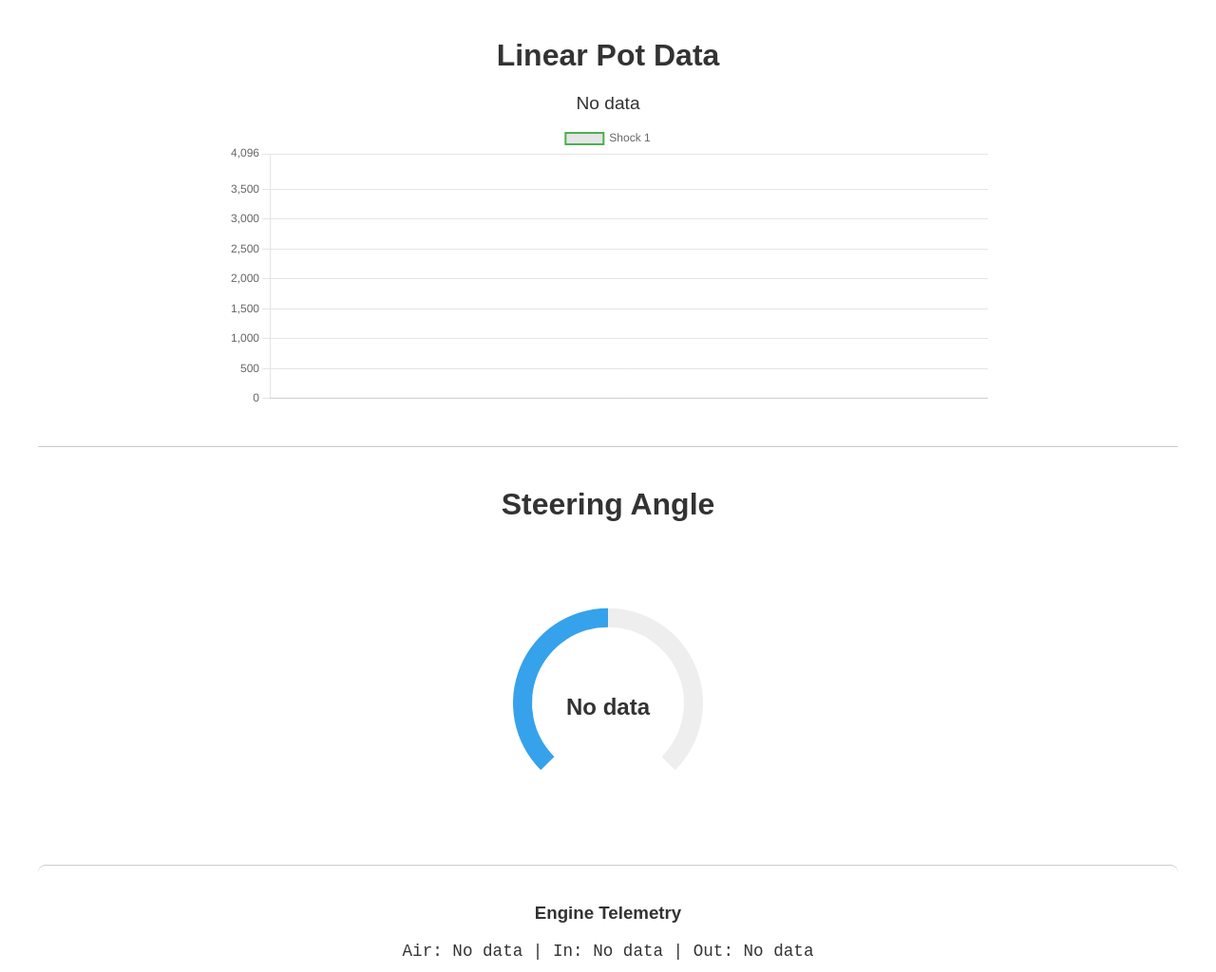
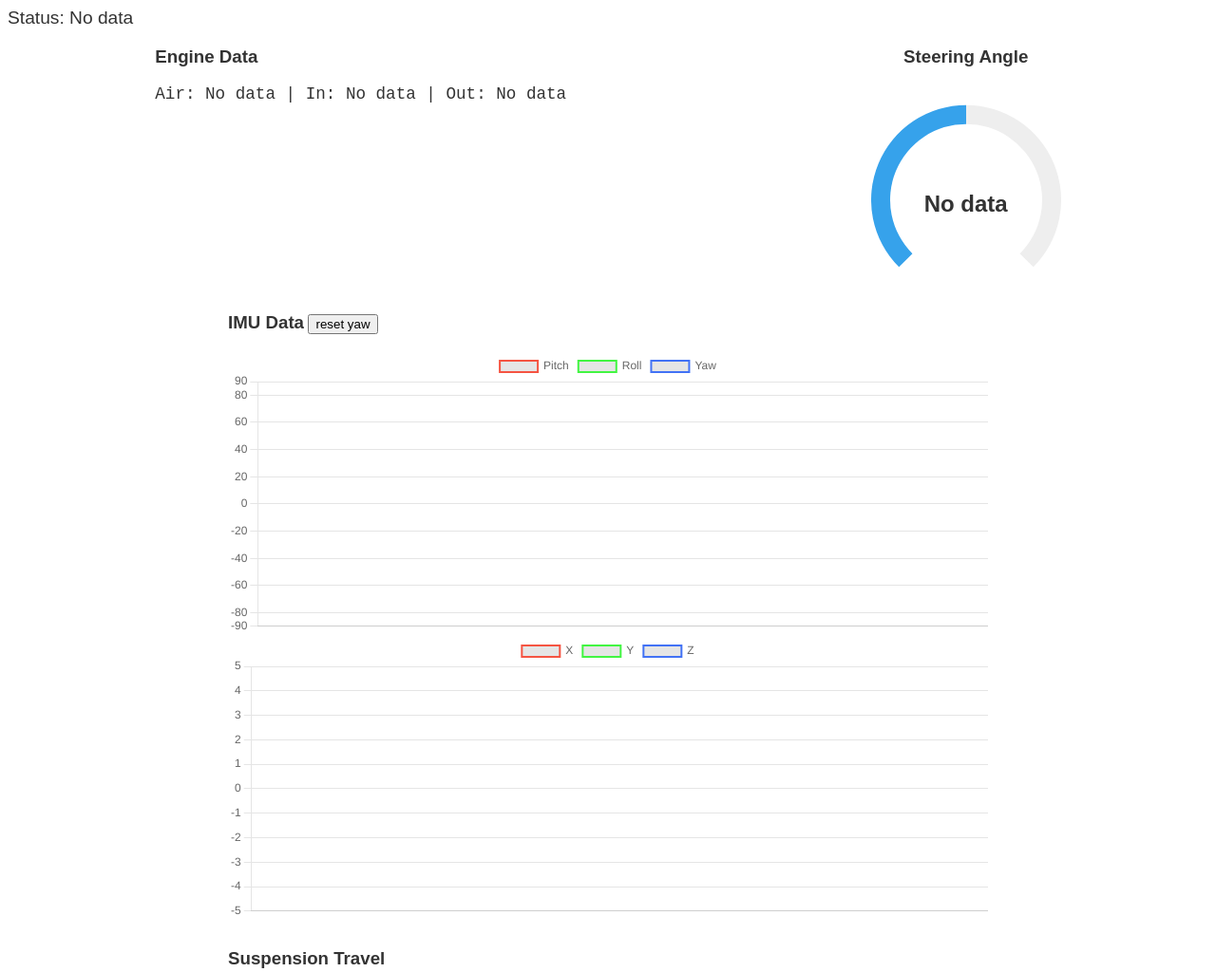
Before and after one commit to AFR-Vehicle-Dynamics/Wireless-Dashboard, a website: page Dashboard/dashboard.html in a window 1280 px wide. Shown: the top 1024 px of the page at 95% size. Drawn offline with nearby package versions, Linux system fonts and the light colour scheme.

Commit message:
update dashboard css

```diff
--- a/Dashboard/dashboard.html
+++ b/Dashboard/dashboard.html
@@ -6,16 +6,23 @@
     /* basic page styling */
     body {
       font-family: sans-serif;
-      text-align: center;
       color: #333;
-      margin: 40px;
     }
     canvas { margin: auto; display: block; }
 
+    section {
+      display: flex;
+      flex-flow: row;
+      flex-wrap: wrap;
+      gap: 10px;
+
+      justify-content: space-around;
+    }
+
     .steering {
       position: relative;
-      height: 300px;
-      width: 300px;
+      height: 200px;
+      width: 200px;
       margin: 20px auto;
     }
 
@@ -28,46 +35,50 @@
       font-weight: bold;
     }
 
-    .section-divider {
-      margin-top: 40px;
-      border-top: 1px solid #ccc;
-      padding-top: 20px;
-    }
-
     .thermal {
-      margin-top: 40px;
-      border-top: 1px solid #ccc;
-      padding-top: 20px;
       border-radius: 8px;
-      padding-bottom: 20px;
     }
 
     .thermal-data { font-size: 1.1rem; font-family: monospace; }
   </style>
 </head>
 <body>
-  <h1>Linear Pot Data</h1>
-  <div id="data" style="font-size: 1.2rem; margin-bottom: 10px;">No data</div>
-  <canvas id="LP_chart" width="800" height="300"></canvas>
 
-  <div class="section-divider">
-    <h1>Steering Angle</h1>
-    <div class="steering">
-      <p id="Steering_angle">No data</p>
-      <canvas id="Steering_chart" width="300" height="300"></canvas>
+  <div id="data" style="font-size: 1.2rem;">Status: No data</div>
+  <section>
+    <div class="thermal">
+      <h3>Engine Data</h3>
+      <p class="thermal-data">
+        Air: <span id="air_t">No data</span> |
+        In: <span id="c1_t">No data</span> |
+        Out: <span id="c2_t">No data</span>
+      </p>
     </div>
+
+    <div class="section-divider">
+      <h3 style="text-align: center;">Steering Angle</h3>
+      <div class="steering">
+        <p id="Steering_angle">No data</p>
+        <canvas id="Steering_chart" width="300" height="300"></canvas>
+      </div>
+    </div>
+  </section>
+
+  <section>
+
+  <div class="IMU">
+    <h3 style="display: inline-block;">IMU Data</h3>
+    <button onclick="offsetYaw()">reset yaw</button>
+    <canvas id="IMU_chart" width="800" height="300"></canvas>
+    <canvas id="Accel_chart" width="800" height="300"></canvas>
   </div>
 
-  <div class="thermal">
-    <h3>Engine Telemetry</h3>
-    <p class="thermal-data">
-      Air: <span id="air_t">No data</span> |
-      In: <span id="c1_t">No data</span> |
-      Out: <span id="c2_t">No data</span>
-    </p>
+  <div class="Suspension">
+    <h3>Suspension Travel</h3>
+    <canvas id="LP_chart" width="800" height="300"></canvas>
   </div>
 
-  <canvas id="IMU_chart" width="800" height="300"></canvas>
+  </section>
 
   <script>
     // Chart Data Setup
@@ -75,6 +86,7 @@
     const LPctx = document.getElementById("LP_chart").getContext("2d");
     const Steeringctx = document.getElementById("Steering_chart").getContext("2d");
     const IMUctx = document.getElementById("IMU_chart").getContext("2d");
+    const Accelctx = document.getElementById("Accel_chart").getContext("2d");
 
     // linear pot graph settings
     const linearPotData = {
@@ -128,6 +140,34 @@
       }],
     };
 
+    const accelData = {
+      labels: [],
+      datasets: [{
+        label: "X",
+        data: [],
+        borderColor: "#f55442",
+        borderWidth: 2,
+        fill: false,
+        pointRadius: 0
+      },
+    {
+        label: "Y",
+        data: [],
+        borderColor: "#42f542",
+        borderWidth: 2,
+        fill: false,
+        pointRadius: 0
+      },
+    {
+        label: "Z",
+        data: [],
+        borderColor: "#4272f5",
+        borderWidth: 2,
+        fill: false,
+        pointRadius: 0
+      }],
+    };
+
     // create linear pot graph
     const chart = new Chart(LPctx, {
       type: "line",
@@ -156,22 +196,35 @@
       },
     });
 
+    const Accelchart = new Chart(Accelctx, {
+      type: "line",
+      data: accelData,
+      options: {
+        responsive: false,
+        animation: false,
+        scales: { y: { min: -5, max: 5 } }
+      },
+    });
+
     // WebSocket (Connection) Logic
     // connects to the ESP32 using its current IP address
     var ws = new WebSocket("ws://" + window.location.hostname + ":8080/ws");
 
+    currentYaw = 0;
+    yawOffset = 0;
+    function offsetYaw() {yawOffset = currentYaw; console.log("Yaw offset set to " + yawOffset);};
     // runs every time the ESP32 sends new data
     ws.onmessage = function (e) {
       const data = JSON.parse(e.data);
 
       // if sensor is unplugged (returns -1), show "No data" and grey out
       if (data.raw === -1) {
-        document.getElementById("data").innerText = "No data";
+        document.getElementById("data").innerText = "Status: No data";
         document.getElementById("Steering_angle").innerText = "No data";
         steeringData.datasets[0].backgroundColor = ["#eee", "#eee", "#eee"];
       } else {
         // update the text labels with real numbers
-        document.getElementById("data").innerText = "Value: " + data.raw;
+        document.getElementById("data").innerText = "Status: Connected";
         document.getElementById("Steering_angle").innerText = data.steer + "\u00B0";
 
         steeringData.datasets[0].backgroundColor = ["#FF6384", "#36A2EB", "#eee"];
@@ -183,7 +236,13 @@
         imuData.labels.push(data.sample);
         imuData.datasets[0].data.push(data.pitch);
         imuData.datasets[1].data.push(data.roll);
-        imuData.datasets[2].data.push(data.yaw);
+        imuData.datasets[2].data.push(data.yaw - yawOffset);
+        currentYaw = imuData.datasets[2].data.at(-1);
+
+        accelData.labels.push(data.sample);
+        accelData.datasets[0].data.push(data.xaccel);
+        accelData.datasets[1].data.push(data.yaccel);
+        accelData.datasets[2].data.push(data.zaccel);
 
         if (linearPotData.labels.length > maxDataPoints) {
           linearPotData.labels.shift();
@@ -194,6 +253,11 @@
           imuData.datasets[0].data.shift();
           imuData.datasets[1].data.shift();
           imuData.datasets[2].data.shift();
+
+          accelData.labels.shift();
+          accelData.datasets[0].data.shift();
+          accelData.datasets[1].data.shift();
+          accelData.datasets[2].data.shift();
         }
 
         // update steering
@@ -211,11 +275,13 @@
       chart.update();
       Steeringchart.update();
       IMUchart.update();
+      Accelchart.update();
     };
 
     // basic connection status updates
-    ws.onopen = function() { document.getElementById("data").innerText = "Connected"; };
-    ws.onerror = function() { document.getElementById("data").innerText = "No data"; };
+    ws.onopen = function() { document.getElementById("data").innerText = "Status: Connected"; };
+    ws.onerror = function() { document.getElementById("data").innerText = "Status: No data"; };
+
   </script>
 </body>
 </html>
--- a/Dashboard/testingScripts/simulateData.js
+++ b/Dashboard/testingScripts/simulateData.js
@@ -7,7 +7,7 @@ const messages = [
     {"raw":0,"steer":0,"air":-31.5,"c1":-31.5,"c2":-31.5,"pitch":-4.62,"roll":-3.52,"yaw":-42.40,"sample":2},
     {"raw":0,"steer":0,"air":-31.5,"c1":-31.5,"c2":-31.5,"pitch":-6.62,"roll":-1.52,"yaw":-44.40,"sample":3},
     {"raw":0,"steer":0,"air":-31.5,"c1":-31.5,"c2":-31.5,"pitch":-7.62,"roll":2.52,"yaw":-40.40,"sample":4},
-    {"raw":0,"steer":0,"air":-31.5,"c1":-31.5,"c2":-31.5,"pitch":-9.62,"roll":2.52,"yaw":-50.40,"sample":5},
+    {"raw":0,"steer":0,"air":-31.5,"c1":-31.5,"c2":-31.5,"pitch":-9.62,"roll":2.52,"yaw":-180.00,"sample":5},
 ];
 
 ws.on('open', () => {
```
Also changed, not shown: 1 other file.
